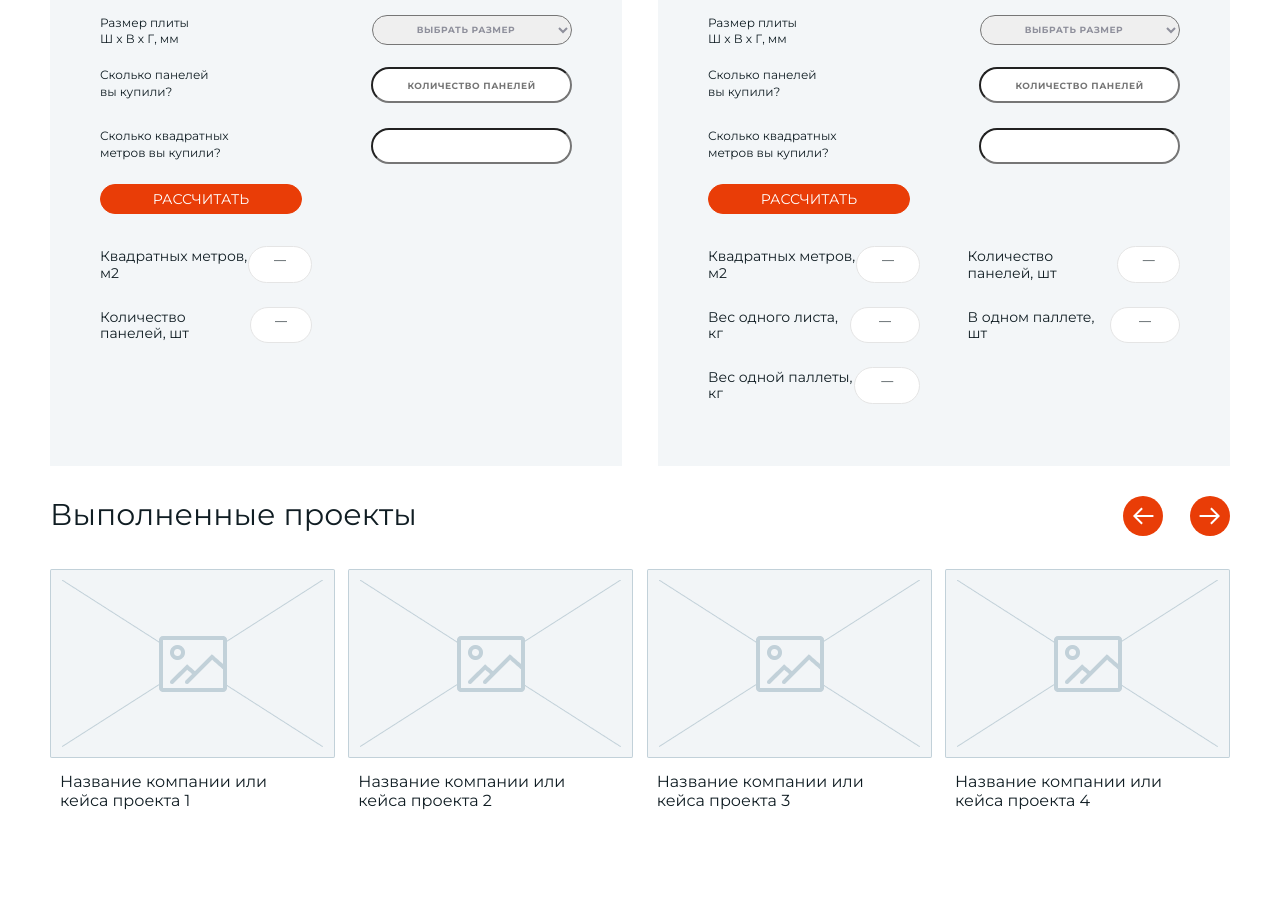
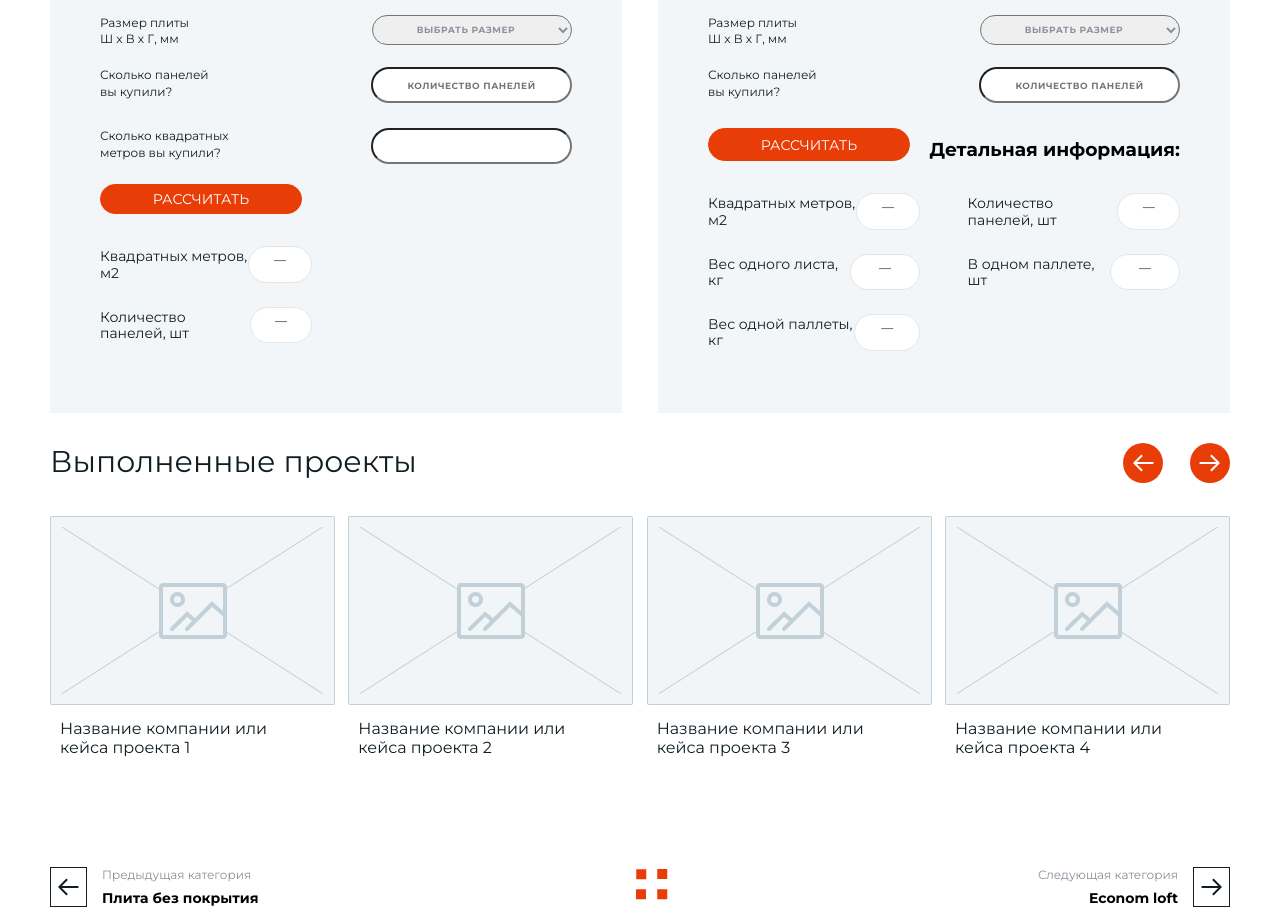
Before and after one commit to Ilya26071995/new, a React app: page /econom in a window 1280 px wide. Shown: the part 1920-2838 px from the top of the page. Built offline with nearby package versions, Linux system fonts and the light colour scheme.

Commit message:
fix form

```diff
--- a/src/components/LeftForm/index.tsx
+++ b/src/components/LeftForm/index.tsx
@@ -47,7 +47,6 @@ const LeftForm = () => {
 
   const onSubmit = (data: any) => {
     console.log(data);
-    reset();
   };
 
   const [click, setClick] = useState(true);
--- a/src/components/RightForm/RightForm.module.scss
+++ b/src/components/RightForm/RightForm.module.scss
@@ -88,3 +88,12 @@ input[type="number"]::-webkit-outer-spin-button {
   flex-wrap: wrap;
   justify-content: space-between;
 }
+
+.miniHead {
+  display: flex;
+  justify-content: space-between;
+}
+
+.head {
+  margin: 10px 0 0 0;
+}
--- a/src/components/RightForm/index.tsx
+++ b/src/components/RightForm/index.tsx
@@ -110,17 +110,15 @@ const RightForm = () => {
           <p className={s.error}>{errors.quantity?.message}</p>
         </div>
       </label>
-      <label className={s.label}>
-        Сколько квадратных
-        <br /> метров вы купили?
-        <input className={s.input} type="number" {...register("meters")} />
-      </label>
+      <div className={s.miniHead}>
         <input
           className={s.btn}
           type="submit"
           value="Рассчитать"
           onClick={clickFun}
         />
+        <h3 className={s.head}>Детальная информация:</h3>
+      </div>
       {click ? (
         <div className={s.flex}>
           {BIGCHECK.map(({ title, text }: PropsType, index) => {
```
Lines whose indentation alone changed are shown as unchanged.
